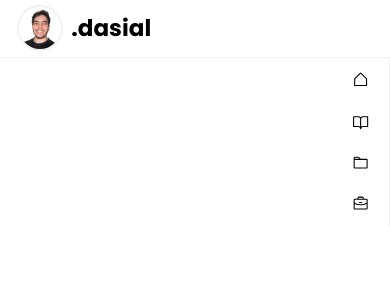
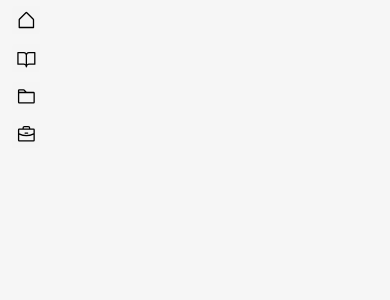
Before and after one commit to lucasdasial/lucasdasial-site, a React (Vite) app: page / in a window 390 px wide. Shown: the top 300 px of the page. Built offline with nearby package versions, Linux system fonts and the light colour scheme.

Commit message:
feat: craate navgation bar

```diff
--- a/src/App.css
+++ b/src/App.css
@@ -1,20 +1,22 @@
 .app-view {
-
-    position: relative;
-    /* max-height: 100vh; */
-    scroll-behavior: smooth;
-    scroll-snap-type: y mandatory;
-    /* overflow-y: scroll; */
-
+  position: relative;
+  max-height: 100vh;
+  scroll-behavior: smooth;
+  /* scroll-snap-type: y mandatory; */
+  overflow-y: scroll;
 }
 
 section {
-    background-color: antiquewhite;
-    width: 100%;
-    height: 100vh;
-    margin: auto;
-    padding: 32px 24px;
+  height: 100vh - 200px;
+  padding: 32px 24px;
 
-    scroll-snap-align: center;
-    scroll-snap-stop: always;
+  padding-top: 6rem;
+  scroll-snap-align: center;
+  scroll-snap-stop: always;
 }
+
+.max-viewer {
+  margin: auto;
+  max-width: 1080px;
+  width: 100%;
+}
--- a/src/App.tsx
+++ b/src/App.tsx
@@ -1,16 +1,11 @@
 import "./App.css";
-import Drawer from "./components/drawer/drawer";
-import TopBar from "./components/topBar/TopBar";
+import NavigationBar from "./components/navigationBar/navigationBar";
 
 function App() {
   return (
-    <>
-      <TopBar />
-      <Drawer />
-      {/* <main>
-        <Welcome />
-      </main> */}
-    </>
+    <div className="app-view">
+      <NavigationBar />
+    </div>
   );
 }
 
--- a/src/components/drawer/drawer.module.css
+++ /dev/null
@@ -1,46 +0,0 @@
-.container{
-    /* background-color: rgba(240, 248, 255, 0.541); */
-
-    position: fixed;
-    top: 5rem;
-    right: 0;
-    padding: 0.5rem 1rem;
-    border-right: 1px solid #f0f0f0;
-
-    display: flex;
-    gap: 8px;
-    flex-direction: row;
-    /* align-items: center; */
-}
-
-li{
-    display: flex;
-    align-items: center;
-    gap: 8px;
-    transition: 300ms;
-    padding: 8px;
-    cursor: pointer;
-    border-radius: 4px;
-}
-
-li:hover{
-    /* background-color: #f0f0f0; */
-    background-color: aliceblue;
-    color: blue;
-}
-
-
-@media (max-width: 768px) {
-
-    .container{
-        flex-direction: column;
-    }
-    li p{
-        display: none;
-
-    }
-
-    li{
-        font-size: 1.5rem;
-    }
-}
--- a/src/components/drawer/drawer.tsx
+++ /dev/null
@@ -1,34 +0,0 @@
-import {
-  BookOpen,
-  Briefcase,
-  Folder,
-  HouseSimple,
-} from "@phosphor-icons/react";
-import styles from "./drawer.module.css";
-const Drawer = () => {
-  return (
-    <aside className={styles.container}>
-      <li>
-        <HouseSimple />
-        <p>Inicio</p>
-      </li>
-
-      <li>
-        <BookOpen />
-        <p>Sobre mim</p>
-      </li>
-
-      <li>
-        <Folder />
-        <p>Projetos</p>
-      </li>
-
-      <li>
-        <Briefcase />
-        <p>Trabalho</p>
-      </li>
-    </aside>
-  );
-};
-
-export default Drawer;
--- /dev/null
+++ b/src/components/navigationBar/navigationBar.tsx
@@ -0,0 +1,54 @@
+import {
+  BookOpen,
+  Briefcase,
+  Folder,
+  HouseSimple,
+} from "@phosphor-icons/react";
+import styles from "./styles.module.css";
+const NavigationBar = () => {
+  function goHome() {
+    const element = document.getElementById("home");
+    element?.scrollIntoView({ block: "center" });
+  }
+  return (
+    <nav className={styles.container}>
+      <li>
+        <button className={styles.nav_item} onClick={goHome}>
+          <div className={styles.icon_box}>
+            <HouseSimple className={styles.icon} />
+          </div>
+          <p>Inicio</p>
+        </button>
+      </li>
+
+      <li>
+        <button className={styles.nav_item}>
+          <div className={styles.icon_box}>
+            <BookOpen className={styles.icon} />
+          </div>
+          <p>Sobre mim</p>
+        </button>
+      </li>
+
+      <li>
+        <button className={styles.nav_item}>
+          <div className={styles.icon_box}>
+            <Folder className={styles.icon} />
+          </div>
+          <p>Projetos</p>
+        </button>
+      </li>
+
+      <li>
+        <button className={styles.nav_item}>
+          <div className={styles.icon_box}>
+            <Briefcase className={styles.icon} />
+          </div>
+          <p>Trabalho</p>
+        </button>
+      </li>
+    </nav>
+  );
+};
+
+export default NavigationBar;
--- /dev/null
+++ b/src/components/navigationBar/styles.module.css
@@ -0,0 +1,65 @@
+.container {
+  top: 5rem;
+  right: 0;
+  padding: 0.5rem 1rem;
+
+  display: flex;
+  flex-direction: column;
+}
+
+.nav_item {
+  z-index: 100;
+  margin-bottom: 8px;
+  display: flex;
+}
+
+.icon_box {
+  z-index: 10;
+
+  font-size: 1.8rem;
+  color: black;
+  padding: 4px;
+  border-radius: 4px 0px;
+
+  background: whitesmoke;
+
+  display: flex;
+  justify-content: center;
+
+  cursor: pointer;
+}
+
+.icon_box:hover {
+  background-color: black;
+  color: azure;
+}
+
+.nav_item p {
+  z-index: 1;
+  transform: translateX(-8px);
+
+  font-weight: 600;
+  font-size: 1rem;
+
+  background-color: white;
+
+  height: 30px;
+  visibility: hidden;
+  transition: 200ms ease-in-out;
+  width: 0;
+  opacity: 0;
+}
+
+.nav_item:hover > p {
+  /* background-color: black;
+  color: azure; */
+  opacity: 1;
+  padding: 4px 8px;
+  visibility: visible;
+  width: auto;
+  transform: translateX(0px);
+  width: fit-content;
+}
+
+@media (max-width: 768px) {
+}
--- a/src/components/topBar/topBar.module.css
+++ b/src/components/topBar/topBar.module.css
@@ -1,16 +1,25 @@
-.container{
-    position: fixed;
-    padding: 1.5rem;
-    width: 100%;
-    height: 5rem;
-    border-bottom: 1px solid #f0f0f0;
+.container {
+}
 
+.container .bar {
+  background-color: aliceblue;
+  padding: 0.25rem 1.5rem;
+
+  display: flex;
+  gap: 8px;
+  align-items: center;
+  justify-content: space-between;
+  flex-direction: column;
+}
+
+.container nav {
+  /* background: pink; */
   display: flex;
   gap: 8px;
   align-items: center;
 }
 
-.avatar{
+.container .avatar {
   width: 4rem;
   border-radius: 50%;
   object-fit: cover;
--- a/src/components/topBar/topBar.tsx
+++ b/src/components/topBar/topBar.tsx
@@ -2,8 +2,7 @@ import styles from "./topBar.module.css";
 const TopBar = () => {
   return (
     <header className={styles.container}>
-      <img className={styles.avatar} src="images/me2.png" alt="Lucas Dasial" />
-      <h1>.dasial</h1>
+      <div className={styles.bar + " max-viewer"}>{/* <h1>.dasial</h1> */}</div>
     </header>
   );
 };
--- a/src/components/welcome/welcome.module.css
+++ b/src/components/welcome/welcome.module.css
@@ -1,39 +1,73 @@
-.welcome{
-    height: 400px;
+.container {
+  display: flex;
+  gap: 32px;
+  align-items: center;
+  justify-content: space-between;
+
+  height: 90vh;
+  margin-top: 80px;
+
+  /* border: 1px solid #c3e6ff; */
+  /* border: 1px solid #e2eaf0; */
+  border-radius: 8px;
+}
+
+.intro {
+  height: 300px;
+  max-width: 700px;
+  width: 100%;
+
   display: flex;
   flex-direction: column;
+  justify-content: space-between;
+}
+
+.illustration {
+  height: 300px;
+  width: 35%;
+  display: flex;
   justify-content: center;
 }
-.welcome a {
-    margin-top: 16px;
-}
 
-.illustration{
-    height: 400px;
-    max-width: 400px;
+.intro h1 {
   width: 100%;
-}
-.illustration img{
-    width: 100%;
-}
-
-
-
-.intro h1{
-    font-size: 1.8rem;
-    line-height:2.4rem;
+  font-size: 2.4rem;
+  line-height: 2.4rem;
   margin-bottom: 16px;
   font-weight: bold;
 }
 
-.intro p{
-    color: rgb(161, 161, 161)
+.intro .points {
+  width: 100%;
+  font-size: 1.3rem;
+}
+.intro .points p {
+  margin-top: 8px;
+  color: rgb(161, 161, 161);
 }
 
-.gradient{
+.gradient {
   display: inline;
-    background: linear-gradient( 20deg,rgb(47, 0, 255) 0, rgb(0, 204, 255)100%);
+  background: linear-gradient(20deg, rgb(47, 0, 255) 0, rgb(0, 204, 255) 100%);
   background-clip: text;
   -webkit-text-fill-color: transparent;
   -webkit-background-clip: text;
 }
+
+.illustration .img_bg {
+  width: 90%;
+  height: 90%;
+  background-color: aliceblue;
+  /* border: 1px solid #8cc8f2; */
+  border-radius: 8px;
+}
+
+.illustration img {
+  width: 110%;
+}
+
+@media (max-width: 900) {
+  .container {
+    flex-direction: column;
+  }
+}
--- a/src/theme/root.css
+++ b/src/theme/root.css
@@ -1,5 +1,8 @@
-@import url('https://fonts.googleapis.com/css2?family=Inter:ital,opsz,wght@0,14..32,100..900;1,14..32,100..900&family=Lato:ital,wght@0,100;0,300;0,400;0,700;0,900;1,100;1,300;1,400;1,700;1,900&family=Nunito:ital,wght@0,200..1000;1,200..1000&family=Poppins:ital,wght@0,100;0,200;0,300;0,400;0,500;0,600;0,700;0,800;0,900;1,100;1,200;1,300;1,400;1,500;1,600;1,700;1,800;1,900&family=Roboto:ital,wght@0,100;0,300;0,400;0,500;0,700;0,900;1,100;1,300;1,400;1,500;1,700;1,900&display=swap');
+@import url("https://fonts.googleapis.com/css2?family=Inter:ital,opsz,wght@0,14..32,100..900;1,14..32,100..900&family=Lato:ital,wght@0,100;0,300;0,400;0,700;0,900;1,100;1,300;1,400;1,700;1,900&family=Nunito:ital,wght@0,200..1000;1,200..1000&family=Poppins:ital,wght@0,100;0,200;0,300;0,400;0,500;0,600;0,700;0,800;0,900;1,100;1,200;1,300;1,400;1,500;1,600;1,700;1,800;1,900&family=Roboto:ital,wght@0,100;0,300;0,400;0,500;0,700;0,900;1,100;1,300;1,400;1,500;1,700;1,900&display=swap");
 
+html {
+  scroll-behavior: smooth;
+}
 * {
   margin: 0;
   padding: 0;
@@ -7,31 +10,59 @@
 }
 
 body {
-  scroll-behavior: smooth;
   min-height: 100vh;
+  background: #f6f6f6;
 }
 
 :root {
-  font-family: 'Poppins';
+  font-family: "Poppins";
 }
 
 a {
   text-decoration: none;
 }
 
-@media(max-width:768px) {
+@media (max-width: 768px) {
   :root {
     font-size: 80%;
   }
 }
 
-@media(max-width:425px) {
+@media (max-width: 425px) {
   :root {
     font-size: 72%;
   }
 }
 
-li{
+button {
+  background: none;
+  border: none;
+}
+
+li {
   text-decoration: none;
   list-style: none;
 }
+
+/* Estiliza o contêiner da scrollbar */
+::-webkit-scrollbar {
+  width: 12px; /* Largura da scrollbar */
+  height: 12px; /* Altura da scrollbar, para rolagem horizontal */
+}
+
+/* Estiliza o "polegar" da scrollbar, a parte que se move */
+::-webkit-scrollbar-thumb {
+  background-color: #89c5f0; /* Cor do polegar */
+  border-radius: 6px; /* Bordas arredondadas */
+}
+
+/* Estiliza o "polegar" da scrollbar quando é pressionado/ativo */
+::-webkit-scrollbar-thumb:active {
+  background-color: #1b97e7; /* Cor do polegar quando pressionado */
+}
+
+/* Estiliza a parte da scrollbar de fundo */
+::-webkit-scrollbar-track {
+  background-color: #f0f8ff; /* Cor de fundo da scrollbar */
+  border-radius: 6px; /* Bordas arredondadas */
+}
```
Also changed, not shown: src/components/welcome/welcome.tsx (+11 -9 lines). Lines whose indentation alone changed are shown as unchanged.
